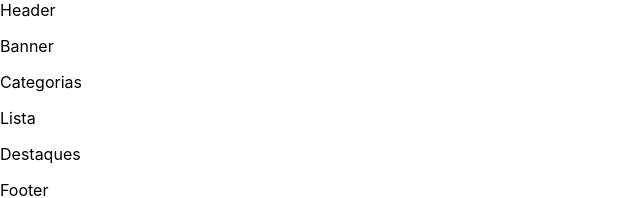
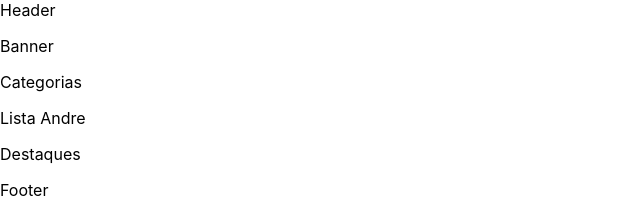
Before and after one commit to andre-digitalcollege/DigitalStore, a React (Create React App) app: page / in a window 1280 px wide. Shown: the top 198 px of the page, without its empty margins (0-640 px from the left). Built offline with nearby package versions, Linux system fonts and the light colour scheme.

Commit message:
inseri meu nome

```diff
--- a/src/components/Lista.jsx
+++ b/src/components/Lista.jsx
@@ -1,3 +1,3 @@
 export default function Lista(){
-    return <span>Lista<p></p></span>
+    return <span>Lista Andre<p></p></span>
  }
```
